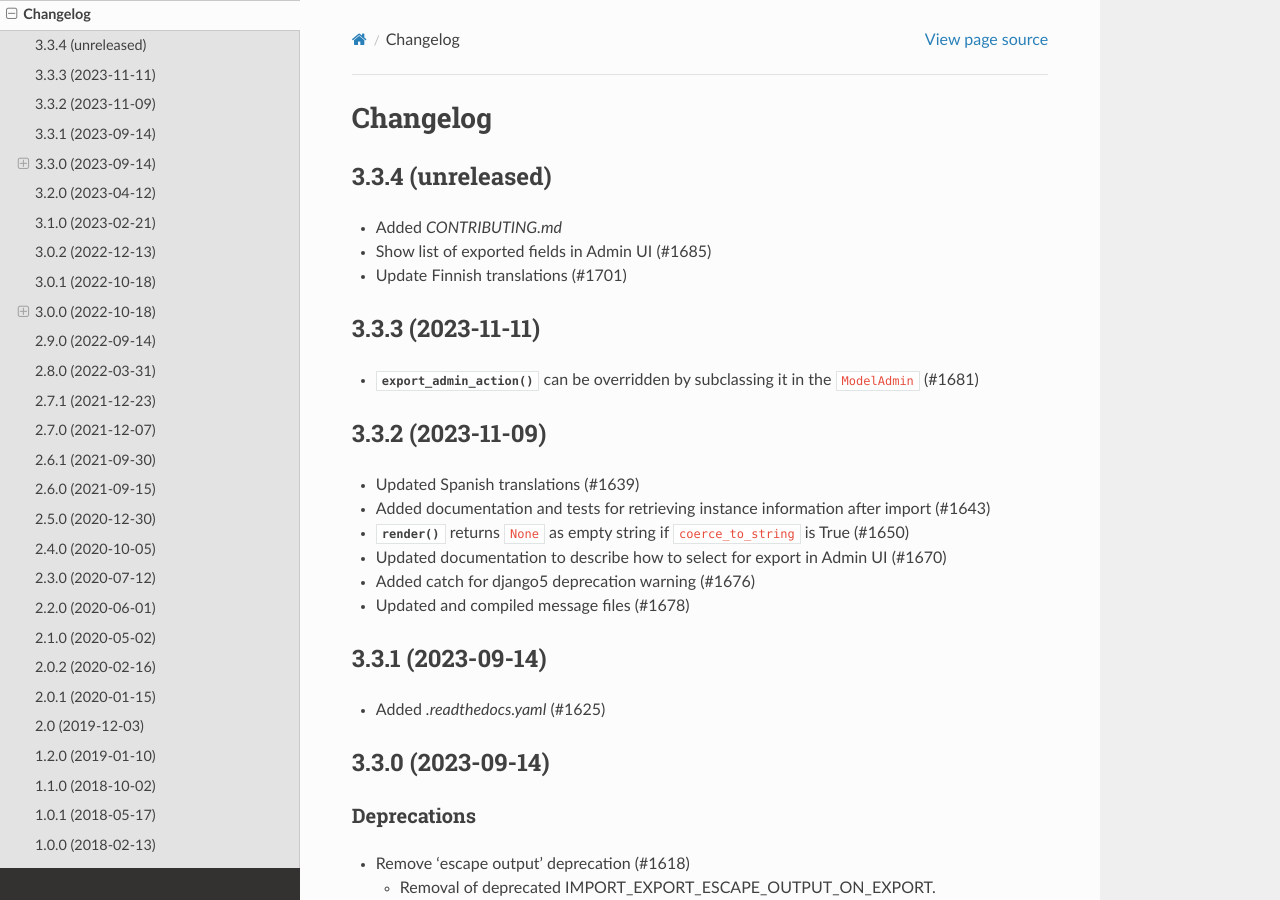
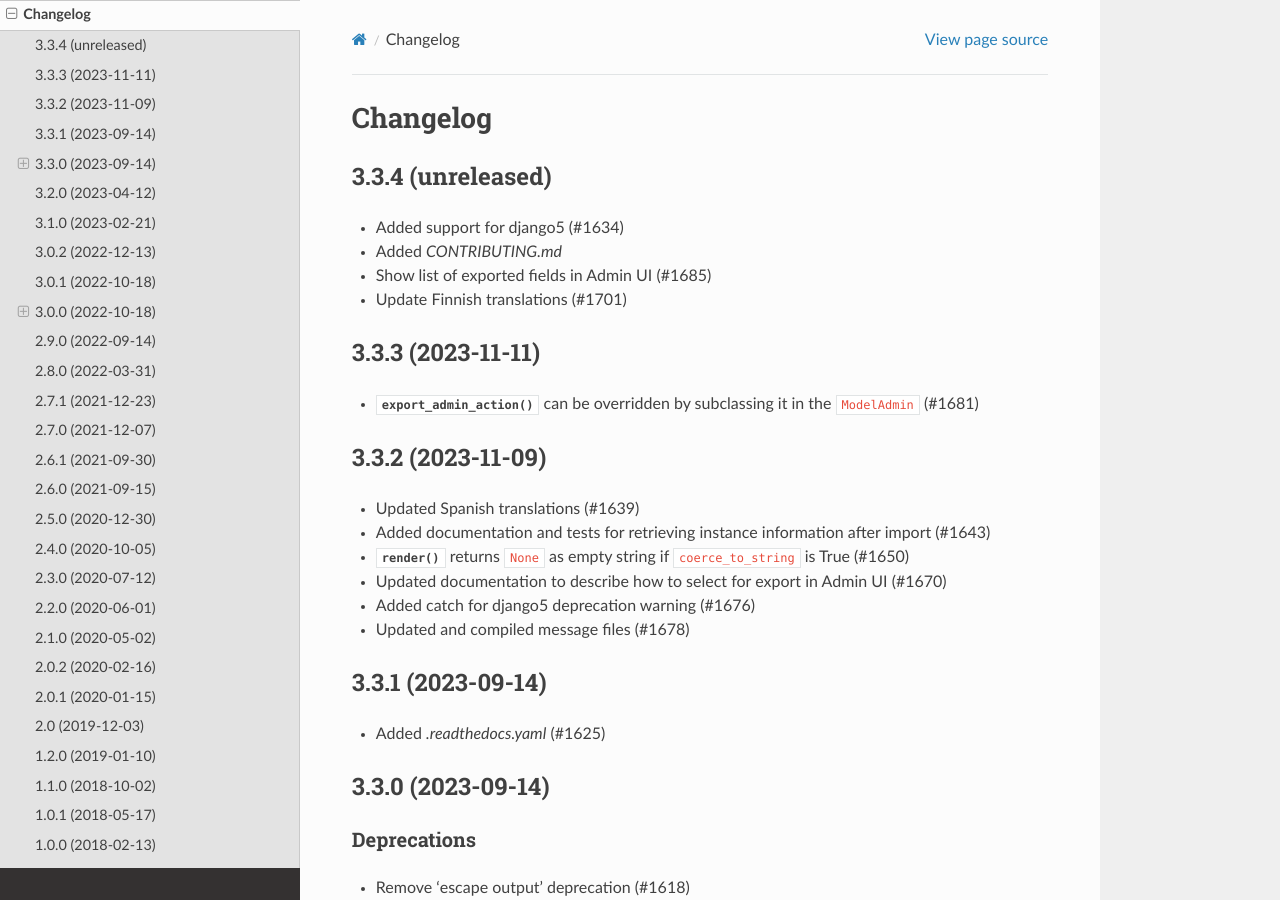
Before and after one commit to django-import-export/django-import-export, a Sphinx documentation site: the page built from docs/changelog.rst, in a window 1280 px wide and 900 px high. Built offline with Sphinx 7.4.7 and the Read the Docs theme 2.0.0, drawn with Linux system fonts in a browser that asks for light colours; pages that are not in the unit, such as notebooks, are missing from menus.

Commit message:
added testing for django5 (#1634)
* added testing for django5

* removed reference to py12 - not officially supported by Django

* updated changelog

* updated tox versions

* updated django5 version

* updated changelog

```diff
--- a/docs/changelog.rst
+++ b/docs/changelog.rst
@@ -4,6 +4,7 @@ Changelog
 3.3.4 (unreleased)
 ------------------
 
+- Added support for django5 (#1634)
 - Added `CONTRIBUTING.md`
 - Show list of exported fields in Admin UI (#1685)
 - Update Finnish translations (#1701)
@@ -13,7 +14,6 @@ Changelog
 
 - :meth:`~import_export.admin.ExportActionMixin.export_admin_action` can be overridden by subclassing it in the
   ``ModelAdmin`` (#1681)
-
 
 3.3.2 (2023-11-09)
 ------------------
--- a/setup.py
+++ b/setup.py
@@ -9,6 +9,7 @@ CLASSIFIERS = [
     "Framework :: Django :: 3.2",
     "Framework :: Django :: 4.1",
     "Framework :: Django :: 4.2",
+    "Framework :: Django :: 5.0",
     "Intended Audience :: Developers",
     "License :: OSI Approved :: BSD License",
     "Operating System :: OS Independent",
```
Also changed, not shown: 1 other file.
